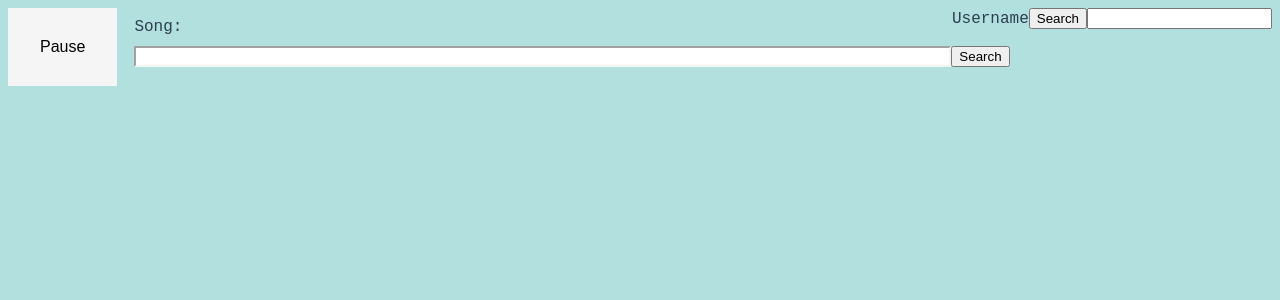
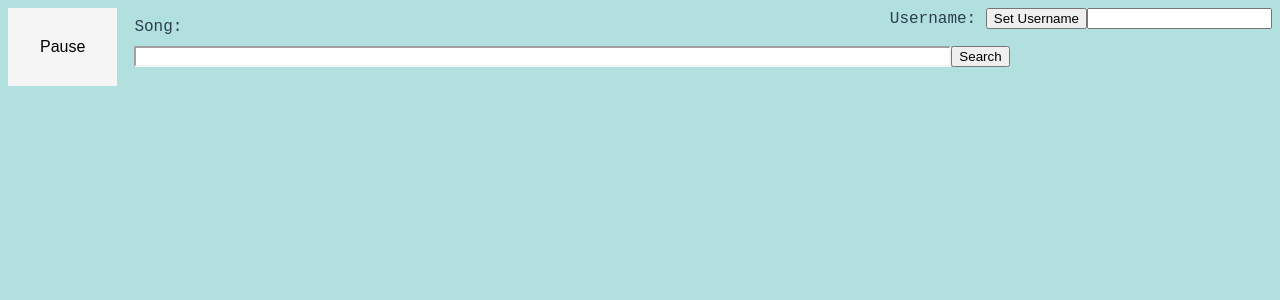
Before and after one commit to jsomwaru/Party-Queue, a Vue app in the folder ui/: page / in a window 1280 px wide. Shown: the top 300 px of the page. Built offline with nearby package versions, Linux system fonts and the light colour scheme; no server answers.

Commit message:
add username working

```diff
--- a/ui/src/components/UsernameInput.vue
+++ b/ui/src/components/UsernameInput.vue
@@ -2,14 +2,14 @@
   <template v-if="username_set === false">
     <div class="username-input">
       <form @submit.prevent="setUsername">
-        <label for="username">Username</label>
-        <input type="text" name="song" :value="username" class="username-input" id="username"/>
-        <button type="submit">Search</button>
+        <label for="username">Username: </label>
+        <input type="text" name="username" value="" class="username-input" id="username"/>
+        <button type="submit">Set Username</button>
       </form>
     </div>
   </template>
   <template v-else>
-    <span>{{ username }}</span>
+    <span class="username-input">{{ username }}</span>
   </template>
 </template>
 
@@ -22,14 +22,15 @@
   defineExpose([username]);
 
   (function checkUserName() {
-    fetch("/whomai")
-    .then((res) => {res.json()})
+    fetch("/whoami")
+    .then((res) => { return res.json() })
     .then((res) => {
       if(res.username.length > 0) {
         username.value = res.username
         username_set.value = true
       }
     })
+    .catch(e => console.error(e))
   })();
 
   function setUsername(event) {
@@ -38,9 +39,11 @@
       method: "post",
       body: formData
     }).then((res) => {
-      if (res.ok)
+      if (res.ok) {
         username_set.value = true;
-    })
+        return res.json()
+      }
+    }).then((res) => {username.value = res.username})
   }
 
 </script>
```
Also changed, not shown: 1 other file (tests, documents, lock files or other folders).
